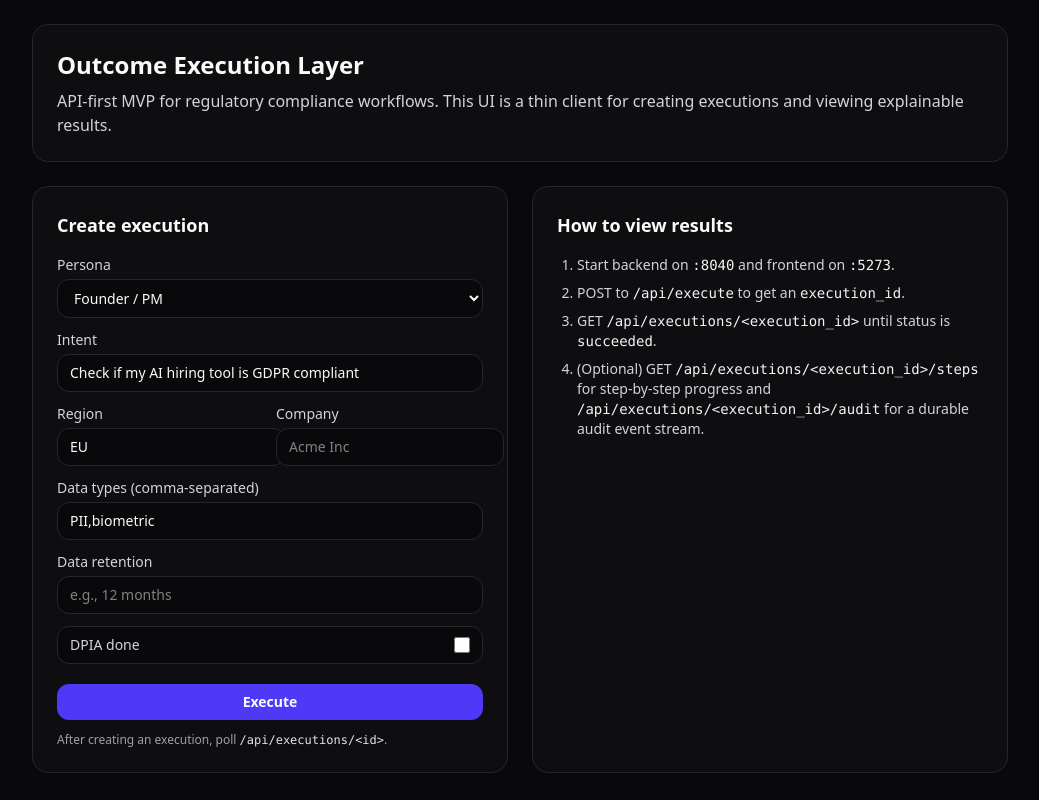
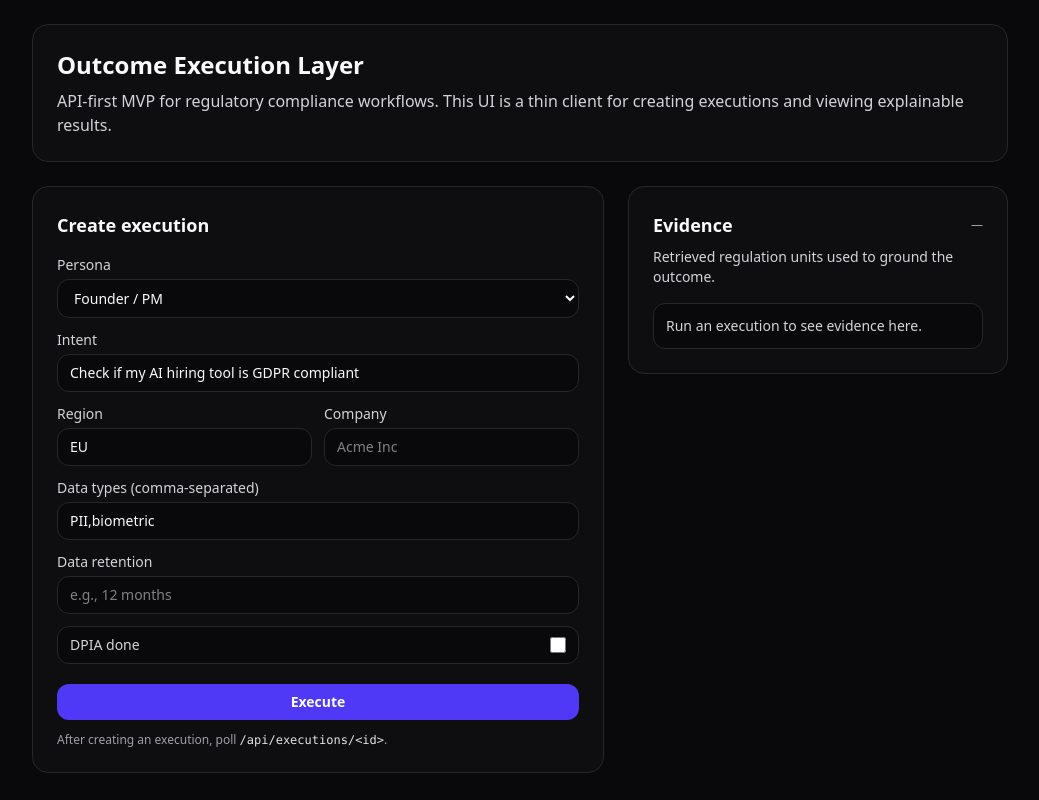
Before and after one commit to Deaksh/Agent-Marketplace, a Next.js app in the folder frontend/: page / in a window 1280 px wide. Shown: the whole page, without its empty margins (120-1159 px from the left). Built offline with nearby package versions, Linux system fonts and the light colour scheme.

Commit message:
Add sticky right-side evidence sidebar
Move evidence snippets into a structured, scrollable right sidebar so users can review retrieved regulation units alongside results.

Made-with: Cursor

```diff
--- a/frontend/src/components/ExecutePanel.tsx
+++ b/frontend/src/components/ExecutePanel.tsx
@@ -185,8 +185,14 @@ export function ExecutePanel() {
     setResult(body);
   }
 
+  const evidenceSnippets = useMemo(() => {
+    const trail = asArray<any>(result?.audit_trail);
+    const rr = trail.find((s) => s?.agent === "regulation_retriever");
+    return asArray<any>(rr?.output?.snippets);
+  }, [result]);
+
   return (
-    <section className="mt-6 grid gap-6 md:grid-cols-2">
+    <section className="mt-6 grid gap-6 lg:grid-cols-[1fr_380px]">
       <div className="rounded-2xl border border-zinc-800 bg-zinc-900/40 p-6">
         <h2 className="text-lg font-semibold">Create execution</h2>
         <form
@@ -475,43 +481,7 @@ export function ExecutePanel() {
                   </div>
                 ) : null}
 
-                {activeTab === "evidence" ? (
-                  <div className="mt-3 grid gap-2">
-                    {(() => {
-                      // Try to pull snippets out of audit_trail: regulation_retriever step output.snippets
-                      const trail = asArray<any>(result.audit_trail);
-                      const rr = trail.find((s) => s?.agent === "regulation_retriever");
-                      const snippets = asArray<any>(rr?.output?.snippets);
-                      if (!snippets.length) {
-                        return (
-                          <div className="rounded-xl border border-amber-900/60 bg-amber-950/30 p-3 text-sm text-amber-200">
-                            No evidence snippets were retrieved. If this is a fresh Codespace, re-seed regulations at{" "}
-                            <code className="text-amber-100">/api/regulations/seed</code> and retry.
-                          </div>
-                        );
-                      }
-                      return (
-                        <div className="grid gap-2">
-                          {snippets.map((s: any, idx: number) => (
-                            <div key={idx} className="rounded-xl border border-zinc-800 bg-zinc-950 p-3">
-                              <div className="flex items-center justify-between gap-3">
-                                <div className="text-sm font-semibold text-zinc-100">
-                                  {s.unit_id} {s.title ? `— ${s.title}` : ""}
-                                </div>
-                                <div className="text-[11px] text-zinc-400">
-                                  score {typeof s.score === "number" ? s.score.toFixed(2) : "—"}
-                                </div>
-                              </div>
-                              {s.text ? (
-                                <div className="mt-2 text-[12px] leading-snug text-zinc-300">{s.text}</div>
-                              ) : null}
-                            </div>
-                          ))}
-                        </div>
-                      );
-                    })()}
-                  </div>
-                ) : null}
+                {/* Evidence moved to right sidebar */}
 
                 {activeTab === "explainability" ? (
                   <div className="mt-3 grid gap-2">
@@ -591,30 +561,49 @@ export function ExecutePanel() {
         ) : null}
       </div>
 
-      <div className="rounded-2xl border border-zinc-800 bg-zinc-900/40 p-6">
-        <h2 className="text-lg font-semibold">How to view results</h2>
-        <ol className="mt-4 list-decimal space-y-2 pl-5 text-sm text-zinc-300">
-          <li>
-            Start backend on <code className="text-zinc-100">:8040</code> and frontend on{" "}
-            <code className="text-zinc-100">:5273</code>.
-          </li>
-          <li>
-            POST to <code className="text-zinc-100">/api/execute</code> to get an{" "}
-            <code className="text-zinc-100">execution_id</code>.
-          </li>
-          <li>
-            GET <code className="text-zinc-100">/api/executions/&lt;execution_id&gt;</code>{" "}
-            until status is <code className="text-zinc-100">succeeded</code>.
-          </li>
-          <li>
-            (Optional) GET{" "}
-            <code className="text-zinc-100">/api/executions/&lt;execution_id&gt;/steps</code> for
-            step-by-step progress and{" "}
-            <code className="text-zinc-100">/api/executions/&lt;execution_id&gt;/audit</code> for a
-            durable audit event stream.
-          </li>
-        </ol>
-      </div>
+      <aside className="lg:sticky lg:top-6 h-fit rounded-2xl border border-zinc-800 bg-zinc-900/40 p-6">
+        <div className="flex items-center justify-between gap-3">
+          <h2 className="text-lg font-semibold">Evidence</h2>
+          <span className="text-xs text-zinc-400">
+            {result ? `${evidenceSnippets.length} snippets` : "—"}
+          </span>
+        </div>
+        <p className="mt-2 text-sm text-zinc-300">
+          Retrieved regulation units used to ground the outcome.
+        </p>
+
+        {!result ? (
+          <div className="mt-4 rounded-xl border border-zinc-800 bg-zinc-950 p-3 text-sm text-zinc-300">
+            Run an execution to see evidence here.
+          </div>
+        ) : !evidenceSnippets.length ? (
+          <div className="mt-4 rounded-xl border border-amber-900/60 bg-amber-950/30 p-3 text-sm text-amber-200">
+            No evidence snippets were retrieved. If this is a fresh Codespace, seed regulations at{" "}
+            <code className="text-amber-100">/api/regulations/seed</code> and retry.
+          </div>
+        ) : (
+          <div className="mt-4 grid gap-2 max-h-[70vh] overflow-auto pr-1">
+            {evidenceSnippets.map((s: any, idx: number) => (
+              <div key={idx} className="rounded-xl border border-zinc-800 bg-zinc-950 p-3">
+                <div className="flex items-start justify-between gap-3">
+                  <div className="min-w-0">
+                    <div className="truncate text-sm font-semibold text-zinc-100">
+                      {s.unit_id} {s.title ? `— ${s.title}` : ""}
+                    </div>
+                    {s.version ? <div className="text-[11px] text-zinc-500">v{String(s.version)}</div> : null}
+                  </div>
+                  <div className="shrink-0 text-[11px] text-zinc-400">
+                    {typeof s.score === "number" ? s.score.toFixed(2) : "—"}
+                  </div>
+                </div>
+                {s.text ? (
+                  <div className="mt-2 text-[12px] leading-snug text-zinc-300">{s.text}</div>
+                ) : null}
+              </div>
+            ))}
+          </div>
+        )}
+      </aside>
     </section>
   );
 }
```
